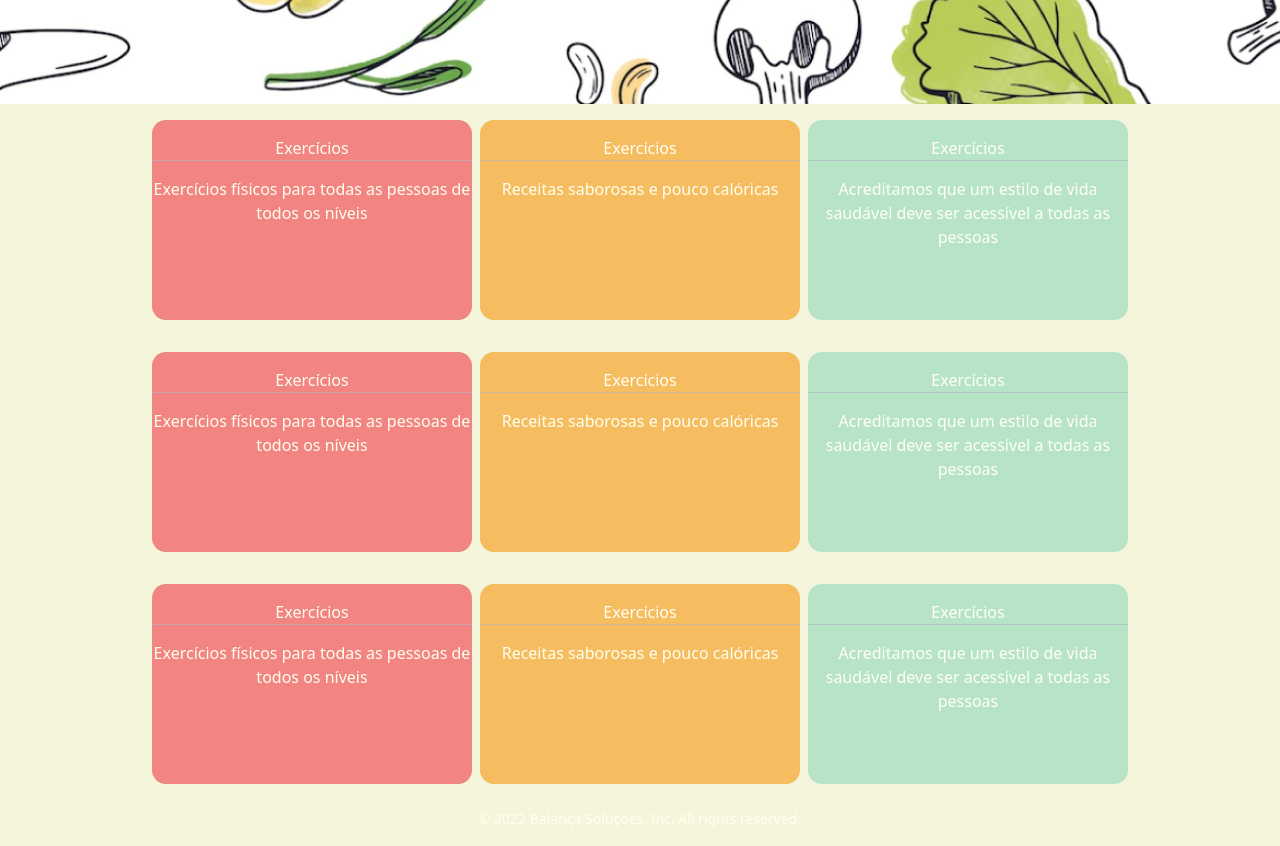
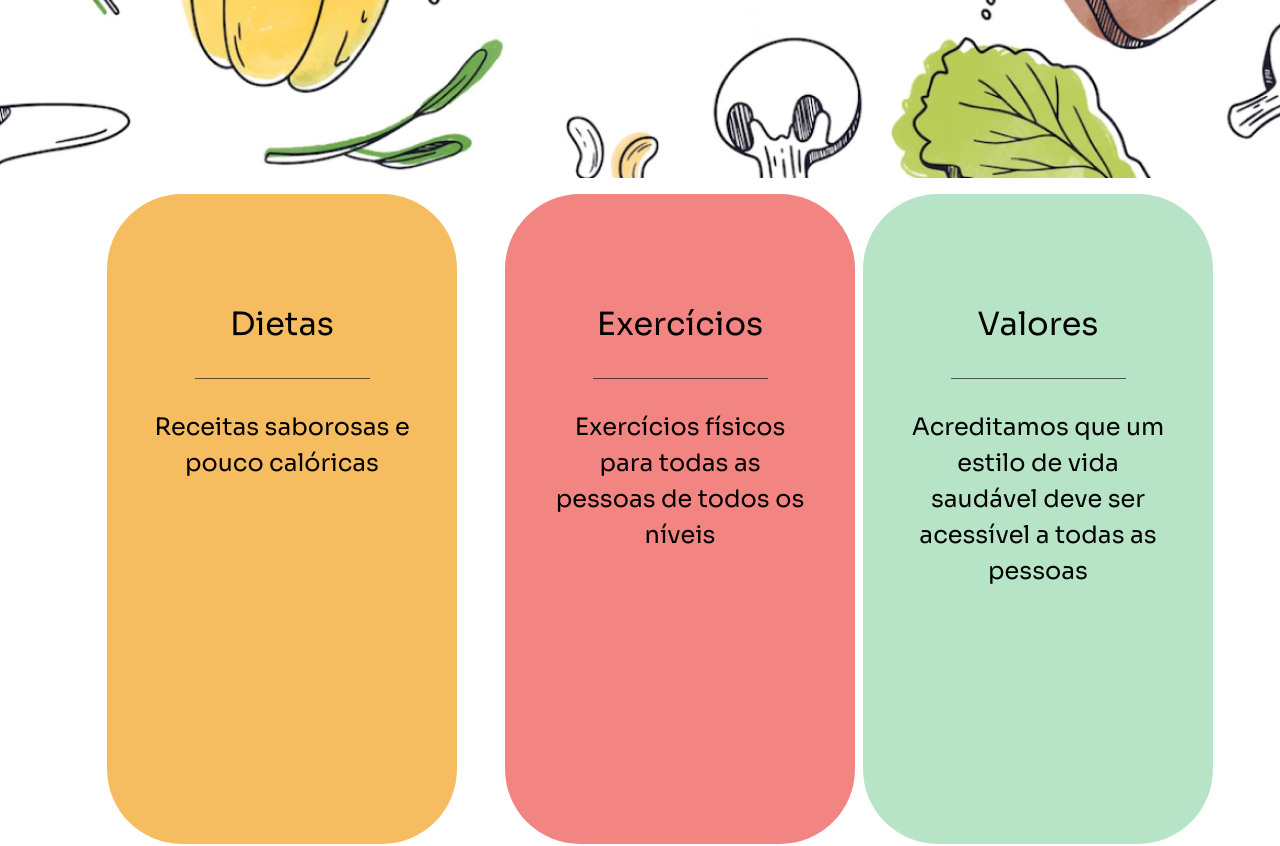
Before and after one commit to gustavo-tomas/BalancaSolucoes, a Next.js app: page / in a window 1280 px wide. Shown: the part 680-1526 px from the top of the page. Built offline with nearby package versions, Linux system fonts and the light colour scheme.

Commit message:
started cards

```diff
--- /dev/null
+++ b/components/Body/index.tsx
@@ -0,0 +1,64 @@
+import
+{
+    Box,
+    Text,
+    Divider,
+    Stack,
+} from "@chakra-ui/react";
+
+interface BodyProps
+{
+    title: String,
+    text: String,
+    color: string,
+}
+
+export default function Body({ title, text, color }: BodyProps) {
+
+    return(
+        <>
+
+            <Box
+                bg={color}
+                borderRadius='75px'
+                height={{base: '650px', md: '650px', lg: '650px'}}
+                width={{base: '350px', md: '350px', lg: '350px'}}
+                paddingTop='90px'
+                marginLeft='40px'
+                marginRight='40px'
+            >
+                <Text
+                    mt={"1rem"}
+                    alignContent='center'
+                    align='center'
+                    color="black"
+                    fontSize='32px'
+                    mb='30px'
+                >
+                    {title}
+                </Text>
+
+                <Stack
+                    align='center'
+                >
+                    <Divider
+                        borderColor={'black'}
+                        width={'50%'}
+                    />
+                </Stack>
+
+                <Text
+                    mt='30px'
+                    align='center'
+                    color="black"
+                    paddingLeft='45px'
+                    paddingRight='45px'
+                    fontSize='24px'
+                >
+                    {text}
+                </Text>
+            </Box>
+        </>
+    )
+
+}
--- a/components/Header/index.tsx
+++ b/components/Header/index.tsx
@@ -3,7 +3,6 @@ import {
   Flex,
   IconButton,
   useDisclosure,
-  Image,
   Text,
   Stack,
   Button,
@@ -11,7 +10,8 @@ import {
   DrawerContent,
   DrawerBody,
   DrawerOverlay,
-  DrawerCloseButton
+  DrawerCloseButton,
+  Center
 } from '@chakra-ui/react';
 import {
   HamburgerIcon,
@@ -22,17 +22,18 @@ import {Link} from 'react-scroll';
 export default function Header(){
   const { isOpen, onToggle, onClose } = useDisclosure();
   return(
+
     <Stack
       opacity={1}
-      bg="white"
+      bg={"blue.700"}
       py={{ base: 2 }}
       px={{ base: 4 }}
       borderStyle={'solid'}
       align={"center"}
+      height={'130px'}
     >
       <Flex
         maxWidth={1300}
-        align={'center'}
       >
         <Flex
           flex={{base: 1, md: 'auto'}}
@@ -65,7 +66,10 @@ export default function Header(){
             <Text
               fontWeight={'bold'}
               color="black"
-            >BALANÇA SOLUÇÕES</Text>
+
+            >
+              BALANÇA SOLUÇÕES
+            </Text>
           </Box>
           <Box
             display={{ base: 'none', md: 'flex' }}
--- a/package.json
+++ b/package.json
@@ -9,6 +9,7 @@
     "lint": "next lint"
   },
   "dependencies": {
+    "3d-react-carousal": "^5.0.0",
     "@chakra-ui/icon": "^2.0.5",
     "@chakra-ui/icons": "^1.1.7",
     "@chakra-ui/react": "^1.8.7",
--- a/pages/_document.tsx
+++ b/pages/_document.tsx
@@ -9,6 +9,8 @@ export default class MyDocument extends Document{
 
           <link rel="preconnect" href="https://fonts.googleapis.com" />
           <link rel="preconnect" href="https://fonts.gstatic.com"/>
+
+          <link href="https://fonts.googleapis.com/css2?family=Sora&display=swap" rel="stylesheet"/>
           <link href="https://fonts.googleapis.com/css2?family=Maven+Pro:wght@400;500;600;700;800;900&display=swap" rel="stylesheet" />
         </Head>
         <body>
--- a/pages/sections/Beginning.tsx
+++ b/pages/sections/Beginning.tsx
@@ -12,6 +12,8 @@ import {
     HStack
   } from '@chakra-ui/react';
   import Head from 'next/head'
+
+  import Body from '../../components/Body';
 
   export default function Beginning() {
 
@@ -31,73 +33,22 @@ import {
               direction={['row', 'row', 'row', 'row']}
               justify={['center', 'center', 'center', 'center']}
             >
-              <Box
-                bg='#F28482'
-                borderRadius='14px'
-                // maxHeight={100}
-                // maxWidth={200}
-                height={200}
-                width={80}
-                // align='center'
-              >
-                <Text
-                  mt={"1rem"}alignContent='center'
-                  align='center'
-                >Exercícios</Text>
-                <Divider />
-                <Text
-                  align='center'
-                  mt={"1rem"}
-                >
-                Exercícios físicos
-                para todas as
-                pessoas de todos
-                os níveis</Text>
 
-              </Box>
-              <Box
-                bg='#F6BD60'
-                borderRadius='14px'
-                // maxHeight={100}
-                // maxWidth={200}
-                height={200}
-                width={80}
-              >
-                <Text
-                  mt={"1rem"}
-                  align='center'
-                >Exercícios</Text>
-                <Divider />
-                <Text
-                  mt={"1rem"}
-                  align='center'
-
-                >Receitas saborosas e
-                pouco calóricas</Text>
-              </Box>
-              <Box
-                bg='#B7E4C7'
-                borderRadius='14px'
-                // maxHeight={100}
-                // maxWidth={200}
-                height={200}
-                width={80}
-
-              >
-                <Text
-                  mt={"1rem"}
-                  align='center'
-                >Exercícios</Text>
-                <Divider />
-                <Text
-                  mt={"1rem"}
-                  align='center'
-                >Acreditamos que
-                um estilo de vida
-                saudável deve ser
-                acessível a todas
-                as pessoas</Text>
-              </Box>
+              <Body
+                title={'Dietas'}
+                text={'Receitas saborosas e pouco calóricas'}
+                color={'orange.500'}
+              />
+              <Body
+                title={'Exercícios'}
+                text={'Exercícios físicos para todas as pessoas de todos os níveis'}
+                color={'red.500'}
+              />
+              <Body
+                title={'Valores'}
+                text={'Acreditamos que um estilo de vida saudável deve ser acessível a todas as pessoas'}
+                color={'blue.600'}
+              />
 
             </Stack>
           </Box>
--- a/styles/theme.ts
+++ b/styles/theme.ts
@@ -2,32 +2,31 @@ import { extendTheme } from '@chakra-ui/react';
 
 export const theme = extendTheme({
   colors:{
-    gray: {
-      "bs": "#2E3440",
-      "900": "#181B23",
-      "800": "#1F2829",
-      "700": "#353646",
-      "600": "#4b4d63",
-      "500": "#616480",
-      "400": "#797d9a",
-      "300": "#9699b0",
-      "200": "#b3b5c6",
-      "100": "#d1d2dc",
-      "50": "#eeeef2"
+    blue:
+    {
+      "700": "#84A59D",
+      "600": "#B7E4C7",
     },
-    beige:{
-      "bs": "#f5f5dc",
+    orange:
+    {
+      "500": "#F6BD60",
     },
-    yellow:{
-      "bs": "#C2963D"
+    red:
+    {
+      "500": "#F28482",
     },
-    blue: {
-      "500": "#61dafb"
-    }
+    beige:
+    {
+      "bg": "#f5f5dc",
+    },
+    grey:
+    {
+      "tb": "#747474",
+    },
   },
   fonts: {
     heading: 'Maven+Pro',
-    body: 'Maven+Pro',
+    body: 'Sora',
   },
   styles: {
     global: {
```
Also changed, not shown: 1 other file (tests, documents, lock files or other folders).
